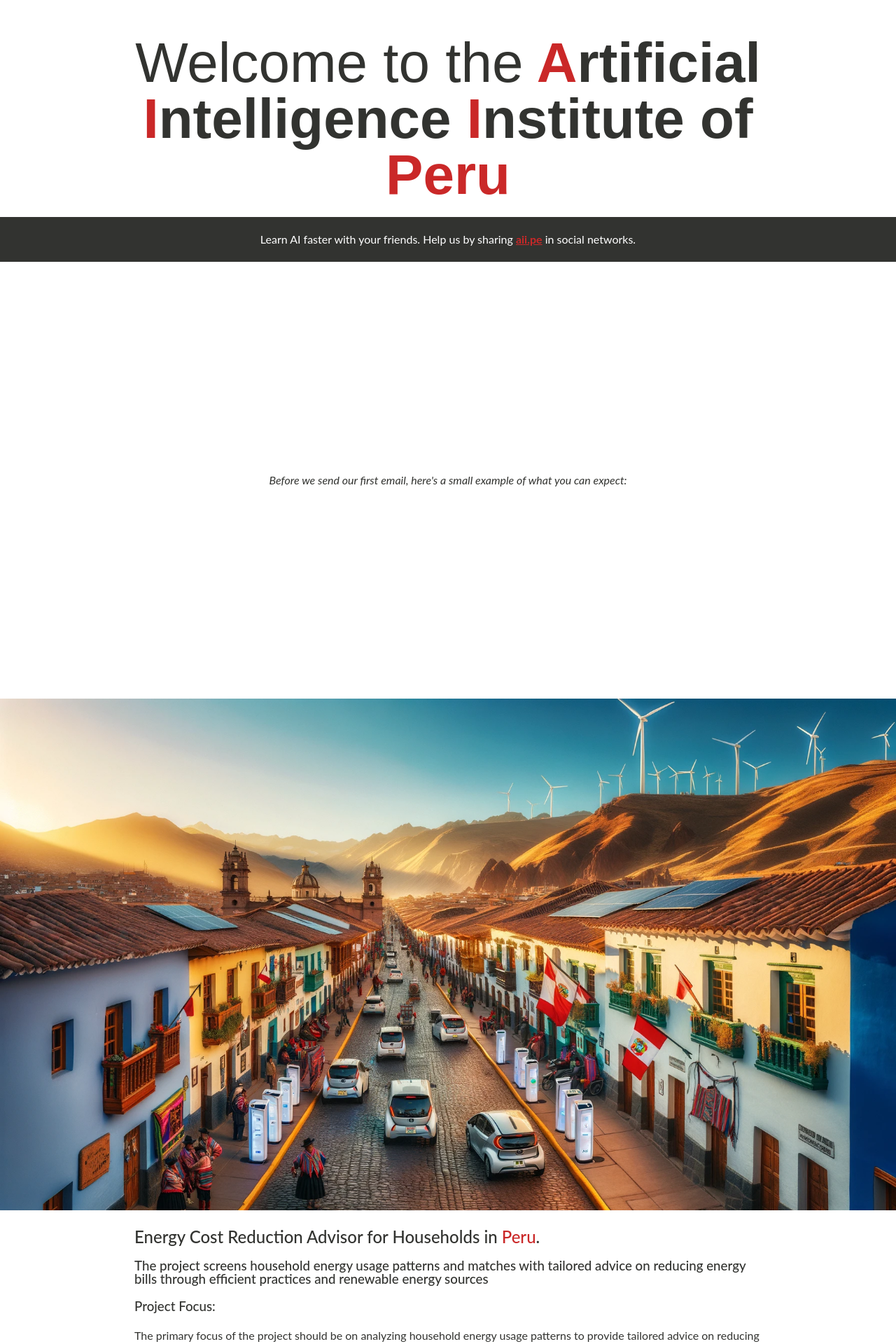
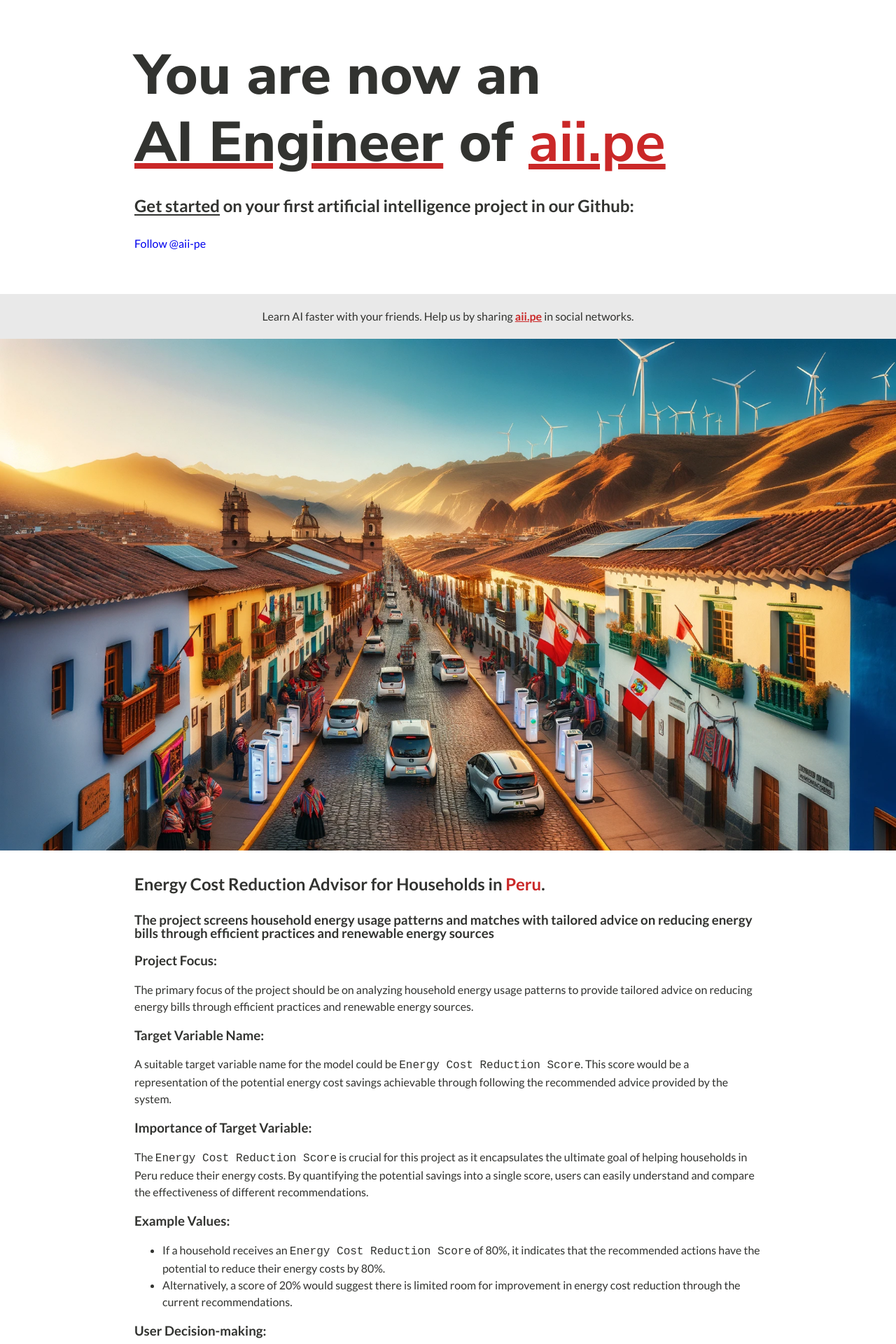
Before and after one commit to christianipanaque/aii.pe, a Jekyll site: the page thank-you.html, which Jekyll copies as it is, in a window 1280 px wide. Shown: the top 1920 px of the page at 70% size. Built offline with Jekyll 4.4.1, drawn with Linux system fonts in a browser that asks for light colours.

Commit message:
update thank-you

```diff
--- a/thank-you.html
+++ b/thank-you.html
@@ -9,6 +9,14 @@
   <title>Welcome to Artificial Intelligence Institute of Peru</title>
   <link rel="stylesheet" href="assets/css/app.css" />
   <link rel="stylesheet" href="assets/css/device.css" />
+
+  <!-- fonts begin -->
+  <link rel="preconnect" href="https://fonts.googleapis.com" />
+  <link rel="preconnect" href="https://fonts.gstatic.com" crossorigin />
+  <link
+    href="https://fonts.googleapis.com/css2?family=Nunito+Sans:ital,opsz,wght@0,6..12,200..1000;1,6..12,200..1000&family=Oswald:wght@200..700&family=Poppins:ital,wght@0,100;0,200;0,300;0,400;0,500;0,600;0,700;0,800;0,900;1,100;1,200;1,300;1,400;1,500;1,600;1,700;1,800;1,900&display=swap&family=Lato:ital,wght@0,100;0,300;0,400;0,700;0,900;1,100;1,300;1,400;1,700;1,900"
+    rel="stylesheet" />
+  <!-- fonts end -->
 
   <!-- Global Site Tag (gtag.js) - Google Analytics -->
   <script async src="https://www.googletagmanager.com/gtag/js?id=G-X0L0VF167H"></script>
@@ -69,17 +78,6 @@
       });
     }
   </script>
-  <style>
-    h2,
-    h3 {
-      font-weight: 500;
-    }
-
-    .light {
-      font-weight: 300;
-    }
-  </style>
-  <link href="assets/css/prism.css" rel="stylesheet" />
   <link rel="shortcut icon" href="assets/images/favicon.ico" />
   <style>
     body {
@@ -87,12 +85,19 @@
       background-color: white;
     }
 
-    .content {
+    .content,
+    .header-content {
       padding: 0 15vw 0 15vw;
     }
 
+    .header-content {
+      margin: 60px 0;
+    }
+
     @media (max-width: 900px) {
-      .content {
+
+      .content,
+      .header-content {
         padding: 0 5vw 0 5vw;
       }
     }
@@ -109,52 +114,68 @@
     }
 
     h1 {
+      font-size: 5rem;
+      line-height: 1.2;
+      margin: 0px 0 20px 0;
+    }
+
+    h2 {
+      font-weight: bold;
+      margin: 30px 0;
+    }
+
+    .black-box {
       text-align: center;
+      padding: 20px;
+      background-color: #e9e9e9;
+      line-height: 1.5;
+    }
+
+    .phrase-header {
+      display: block;
     }
 
     @media (max-width: 900px) {
+      .phrase-header {
+        display: inline;
+      }
+
       .before-first-email {
         margin: 30px 0;
       }
 
       h1 {
         font-size: 4em;
-        line-height: 1.2;
-        text-align: left;
+        line-height: 1;
       }
     }
   </style>
+  <link href="assets/css/prism.css" rel="stylesheet" />
 </head>
 
 <body>
   <main>
-    <header class="content">
-      <h1>
-        <span class="light">Welcome to the</span>
-        <span class="highlight-primary-color">A</span>rtificial
-        <span class="highlight-primary-color">I</span>ntelligence
-        <span class="highlight-primary-color">I</span>nstitute of
-        <span class="highlight-primary-color">Peru</span>
+    <header class="header-content">
+      <h1> You are now an <span class="phrase-header"><span class="underline primary-color-underline">AI Engineer</span>
+          of <a style="text-decoration: underline" class="highlight-primary-color light-bold"
+            href="https://aii.pe">aii.pe</a></span>
       </h1>
+      <h2><a class="underline" href="https://github.com/aii-pe" style="color: inherit;">Get started</a> on your first
+        artificial intelligence
+        project in our Github:
+      </h2>
+      <p>
+        <!-- Place this tag where you want the button to render. -->
+        <a class="github-button" href="https://github.com/aii-pe" data-size="large" data-show-count="true"
+          aria-label="Follow @aii-pe on GitHub">Follow @aii-pe</a>
+      </p>
     </header>
     <section>
-      <p style="
-            text-align: center;
-            padding: 20px;
-            background-color: #323330;
-            color: white;
-            line-height: 1.5;
-          ">
+      <p class="black-box">
         Learn AI faster with your friends. Help us by sharing
         <a style="text-decoration: underline" class="highlight-primary-color light-bold"
           href="https://aii.pe">aii.pe</a>
         in social networks.
-      </p>
-    </section>
-    <section>
-      <p class="before-first-email">
-        Before we send our first email, here's a small example of what you can
-        expect:
       </p>
     </section>
     <section>
@@ -728,6 +749,8 @@
       </p>
     </section>
   </main>
+  <!-- Place this tag in your head or just before your close body tag. -->
+  <script async defer src="https://buttons.github.io/buttons.js"></script>
   <script src="assets/prism.js"></script>
 </body>
 
```
Also changed, not shown: other parts of thank-you.html (+2 -1 lines).
